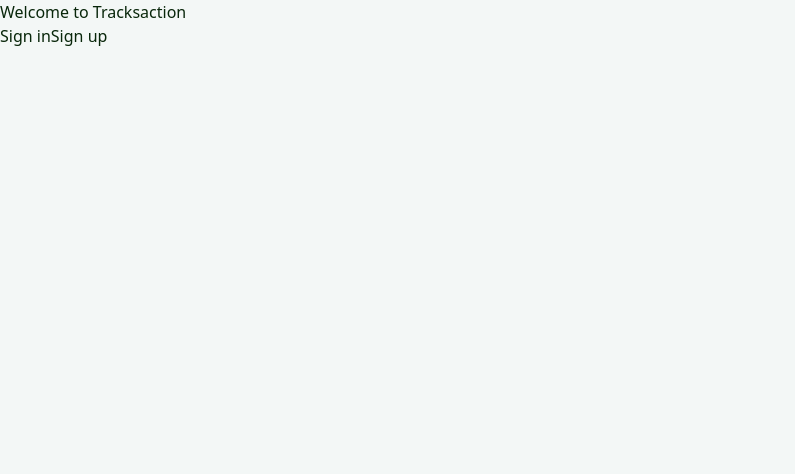
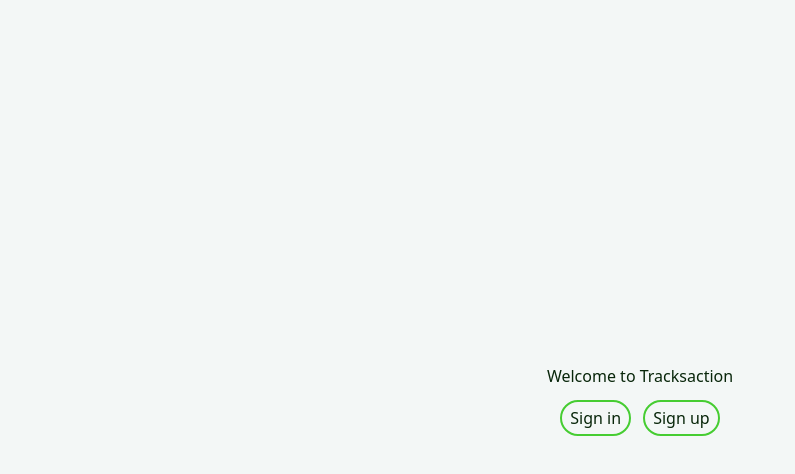
Before and after one commit to itsmefminsaf/tracksaction, a Next.js app: page / in a window 1280 px wide. Shown: the top 474 px of the page, without its empty margins (0-795 px from the left). Built offline with nearby package versions, Linux system fonts and the light colour scheme; no server answers.

Commit message:
feat: separated dashboard route
getting authentication info from / if exist rendering go to dashboard else rendering landingPage. In Dashboard checking authentication if exist rendering it else redirecting to sign-in page

```diff
--- a/src/actions/getSession.ts
+++ b/src/actions/getSession.ts
@@ -4,13 +4,18 @@
 import { cookies } from "next/headers";
 
 const getSession = async () => {
-  const session = (await cookies()).get("session_id")?.value;
+  try {
+    const session = (await cookies()).get("session_id")?.value;
 
-  if (!session) {
-    return null;
+    if (!session) {
+      return null;
+    }
+
+    return (await Redis.fromEnv().get(`session_id:${session}`)) as string;
+  } catch (error) {
+    console.log(error);
+    throw new Error("Something went wrong");
   }
-
-  return (await Redis.fromEnv().get(`session_id:${session}`)) as string;
 };
 
 export default getSession;
--- a/src/actions/getUserInfo.ts
+++ b/src/actions/getUserInfo.ts
@@ -2,9 +2,16 @@
 
 import connectToDatabase from "@/utils/connectToMongoDB";
 import { userReqFieldsType, userType } from "@/utils/types";
+import getSession from "./getSession";
 
-const getUserInfo = async (email: string, reqFields: userReqFieldsType) => {
+const getUserInfo = async (reqFields: userReqFieldsType) => {
   try {
+    const email = await getSession();
+
+    if (!email) {
+      return null;
+    }
+
     return (await connectToDatabase())
       .db("auth")
       .collection("users")
--- /dev/null
+++ b/src/app/dashboard/layout.tsx
@@ -0,0 +1,15 @@
+import type { Metadata } from "next";
+
+export const metadata: Metadata = {
+  title: "Dashboard | Tracksaction",
+};
+
+const RootLayout = ({ children }: Readonly<{ children: React.ReactNode }>) => {
+  return (
+    <html lang="en">
+      <body>{children}</body>
+    </html>
+  );
+};
+
+export default RootLayout;
--- a/src/components/Dashboard.tsx
+++ b/src/app/dashboard/page.tsx
@@ -1,10 +1,14 @@
 import getUserInfo from "@/actions/getUserInfo";
 import Image from "next/image";
 import logo from "@/assets/logo.svg";
-import MyAccount from "./MyAccount";
+import MyAccount from "@/components/MyAccount";
+import { redirect } from "next/navigation";
 
 const Dashboard = async ({ email }: { email: string }) => {
-  const user = await getUserInfo(email, { name: true });
+  const user = await getUserInfo({ name: true });
+  if (!user) {
+    redirect("/sign-in");
+  }
   return (
     <>
       <header className="bg-foreground/50 m-3 flex items-center justify-between rounded-2xl p-5">
--- a/src/app/globals.css
+++ b/src/app/globals.css
@@ -31,6 +31,9 @@
   .form-input-label {
     @apply ml-3 text-xl font-bold;
   }
+  .cta-button {
+    @apply border-foreground hover:bg-foreground rounded-full border-2 px-2 py-1 duration-300;
+  }
 }
 
 @keyframes load {
--- a/src/app/page.tsx
+++ b/src/app/page.tsx
@@ -1,10 +1,27 @@
 import getSession from "@/actions/getSession";
-import Dashboard from "@/components/Dashboard";
-import LandingPage from "@/components/LandingPage";
+import Link from "next/link";
 
 const Page = async () => {
-  const email = await getSession();
-  return <>{email ? <Dashboard email={email} /> : <LandingPage />}</>;
+  const authenticated = await getSession();
+  return (
+    <main className="flex h-screen w-screen flex-col items-center justify-center gap-3">
+      <h1>Welcome to Tracksaction</h1>
+      {authenticated ? (
+        <Link href={"/dashboard"} className="cta-button">
+          Go to dashboard
+        </Link>
+      ) : (
+        <div className="flex gap-3">
+          <Link href={"/sign-in"} className="cta-button">
+            Sign in
+          </Link>
+          <Link href={"/sign-up"} className="cta-button">
+            Sign up
+          </Link>
+        </div>
+      )}
+    </main>
+  );
 };
 
 export default Page;
--- a/src/components/LandingPage.tsx
+++ /dev/null
@@ -1,13 +0,0 @@
-import Link from "next/link";
-
-const LandingPage = () => {
-  return (
-    <>
-      <h1>Welcome to Tracksaction</h1>
-      <Link href={"/sign-in"}>Sign in</Link>
-      <Link href={"/sign-up"}>Sign up</Link>
-    </>
-  );
-};
-
-export default LandingPage;
```
